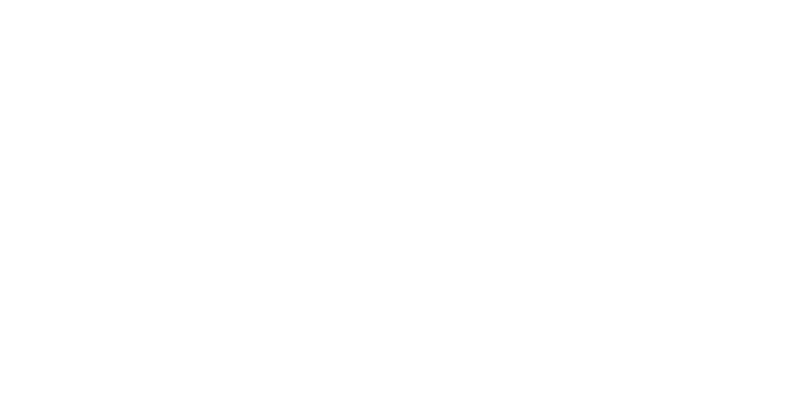
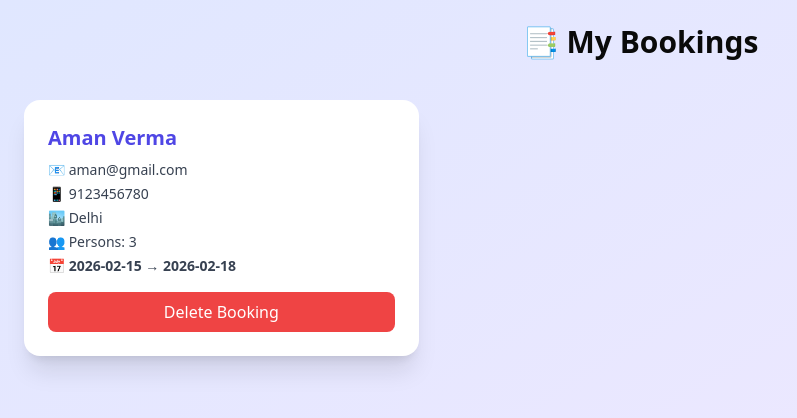
Before and after one commit to roushan-rajput/Palace-A-Hotel-Booking-Website, a React (Vite) app: page /Booking in a window 1280 px wide. Before the commit this address had no page. Shown: the top 418 px of the page, without its empty margins (0-797 px from the left). Built offline with nearby package versions, Linux system fonts and the light colour scheme; data requests are answered from the project's data file.

Commit message:
Add Database and showing bookings

```diff
--- /dev/null
+++ b/db.json
@@ -0,0 +1,14 @@
+{
+  "bookings": [
+    {
+      "id": "1",
+      "name": "Aman Verma",
+      "email": "aman@gmail.com",
+      "mobile": "9123456780",
+      "city": "Delhi",
+      "checkin": "2026-02-15",
+      "checkout": "2026-02-18",
+      "persons": 3
+    }
+  ]
+}
--- a/package.json
+++ b/package.json
@@ -10,9 +10,10 @@
     "preview": "vite preview"
   },
   "dependencies": {
+    "axios": "^1.13.4",
     "class-variance-authority": "^0.7.1",
     "clsx": "^2.1.1",
-    "framer-motion": "^12.29.0",
+    "framer-motion": "^12.29.2",
     "gsap": "^3.14.2",
     "lucide-react": "^0.563.0",
     "react": "^19.2.0",
--- a/src/App.jsx
+++ b/src/App.jsx
@@ -10,6 +10,9 @@ import Signup from "./Pages/Signup/Signup"
 import Login from "./Pages/Login/Login"
 import Loginhome from "./Pages/Loginhome/Loginhome"
 import Bookingform from "./Pages/Bookingform/Bookingform"
+import Booking from "./Pages/Booking/Booking"
+
+
 
 
 export default function App() {
@@ -22,6 +25,7 @@ export default function App() {
         <Route path="/contact" element={<Contact />} />
         <Route path="/Loginhome" element={<Loginhome />} />
         <Route path="/Bookingform" element={<Bookingform />} />
+        <Route path="/Booking" element={<Booking />} />
 
         {/* Auth Routes */}
         <Route path="/signup" element={<Signup />} />
--- a/src/Components/Navbar.jsx
+++ b/src/Components/Navbar.jsx
@@ -5,8 +5,9 @@ const StaggeredMenu = () => {
   const menuItems = [
     { label: 'Home', ariaLabel: 'Go to home page', link: '/Loginhome' },
     { label: 'About', ariaLabel: 'Learn about us', link: '/About' },
-  { label: 'Services', ariaLabel: 'View our services', link: '/services' },
-  { label: 'Contact', ariaLabel: 'Get in touch', link: '/Contact' }
+    { label: 'Contact', ariaLabel: 'Get in touch', link: '/Contact' },
+    { label: 'booking', ariaLabel: 'View your bookings', link: '/Booking' },
+    { label: 'Logout', ariaLabel: 'Log out of your account', link: '/Home' },
   ];
 
   const socialItems = [
--- a/src/Components/Staggeredmenu.jsx
+++ b/src/Components/Staggeredmenu.jsx
@@ -1,13 +1,14 @@
 import React, { useCallback, useLayoutEffect, useRef, useState } from 'react';
 import { gsap } from 'gsap';
+
 import { Link } from 'react-router-dom';
 
 const defaultItems = [
   { label: 'Home', link: '/Loginhome' },
   { label: 'About', link: '/About' },
   { label: 'Contact', link: '/Contact' },
-  { label: 'For Booking', link: '/Bookingform' },
-  { label: 'My Booking', link: '' },
+  { label: 'Book Now', link: '/Bookingform' },
+  { label: 'My Booking', link: '/Booking' },
   { label: 'Profile', link: '' },
   { label: 'Logout', link: '/Home' }
 ];
@@ -127,7 +128,7 @@ const StaggeredMenu = ({
               <Link
                 to={item.link}
                 onClick={closeMenu}
-                className="text-[1.5rem] font-bold uppercase tracking-tight text-black hover:text-[var(--accent)] transition"
+                className="text-[2rem] font-bold uppercase tracking-tight text-black hover:text-[var(--accent)] transition"
                 style={{ '--accent': accentColor }}
               >
                 {item.label}
--- /dev/null
+++ b/src/Pages/Booking/Booking.jsx
@@ -0,0 +1,87 @@
+import React, { useEffect, useState } from "react";
+import axios from "axios";
+import { motion } from "framer-motion";
+
+const Booking = () => {
+  const [bookings, setBookings] = useState([]);
+
+  const FetchData = () => {
+    axios
+      .get("http://localhost:4000/bookings")
+      //
+
+
+
+      .then((res) => setBookings(res.data))
+      .catch(() => console.log("Network issue"));
+  };
+
+  const DeleteBooking = (id) => {
+    axios.delete(`http://localhost:4000/bookings/${id}`)
+      .then(() => {
+        FetchData();
+        alert("Booking Deleted Successfully 🗑️");
+      })
+      .catch(() => alert("Delete failed"));
+  };
+
+  useEffect(() => {
+    FetchData();
+  }, []);
+
+  return (
+    <div className="min-h-screen bg-gradient-to-br from-indigo-100 to-purple-100 p-6">
+      <motion.h2
+        initial={{ opacity: 0, y: -30 }}
+        animate={{ opacity: 1, y: 0 }}
+        className="text-3xl font-bold text-center mb-10"
+      >
+        📑 My Bookings
+      </motion.h2>
+
+      {bookings.length === 0 ? (
+        <p className="text-center text-gray-500 text-lg">
+          No bookings found 😔
+        </p>
+      ) : (
+        <div className="grid grid-cols-1 md:grid-cols-2 lg:grid-cols-3 gap-6">
+          {bookings.map((b, index) => (
+            <motion.div
+              key={b.id}
+              initial={{ opacity: 0, y: 40 }}
+              animate={{ opacity: 1, y: 0 }}
+              transition={{ delay: index * 0.1 }}
+              whileHover={{ scale: 1.05 }}
+              className="bg-white rounded-2xl shadow-xl p-6"
+            >
+              <h3 className="text-xl font-bold mb-2 text-indigo-600">
+                {b.name}
+              </h3>
+
+              <div className="space-y-1 text-sm text-gray-700">
+                <p>📧 <span className="font-medium">{b.email}</span></p>
+                <p>📱 {b.mobile}</p>
+                <p>🏙️ {b.city}</p>
+                <p>👥 Persons: {b.persons}</p>
+                <p>
+                  📅 <span className="font-semibold">{b.checkin}</span> →{" "}
+                  <span className="font-semibold">{b.checkout}</span>
+                </p>
+              </div>
+
+              <motion.button
+                whileTap={{ scale: 0.9 }}
+                onClick={() => DeleteBooking(b.id)}
+                className="mt-4 w-full bg-red-500 hover:bg-red-600 text-white py-2 rounded-lg transition"
+              >
+                Delete Booking
+              </motion.button>
+            </motion.div>
+          ))}
+        </div>
+      )}
+    </div>
+  );
+};
+
+export default Booking;
--- a/src/Pages/Bookingform/Bookingform.jsx
+++ b/src/Pages/Bookingform/Bookingform.jsx
@@ -1,87 +1,120 @@
-import { motion } from "framer-motion"
-import { div } from "framer-motion/client"
-import { NavLink } from "react-router-dom"
-
+import { motion } from "framer-motion";
+import { NavLink } from "react-router-dom";
+import { useState } from "react";
+import axios from "axios";
 
 export default function BookingForm() {
 
+  const [formData, setFormData] = useState({
+    name: "",
+    email: "",
+    mobile: "",
+    city: "",
+    checkin: "",
+    checkout: "",
+    persons: ""
+  });
+
+  const handleChange = (e) => {
+    setFormData({
+      ...formData,
+      [e.target.name]: e.target.value
+    });
+  };
+
+  const handleSubmit = (e) => {
+    e.preventDefault();
+
+    axios.post("http://localhost:4000/bookings", formData)
+      .then(() => {
+        alert("🎉 Booking Successful!");
+        setFormData({
+          name: "",
+          email: "",
+          mobile: "",
+          city: "",
+          checkin: "",
+          checkout: "",
+          persons: ""
+        });
+      })
+      .catch(() => {
+        alert("❌ Booking Failed");
+      });
+  };
+
   return (
-
     <div className="min-h-screen flex items-center justify-center
       bg-gradient-to-br from-black via-gray-900 to-black px-4">
 
-      {/* FORM CARD */}
       <motion.div
         initial={{ opacity: 0, y: 60 }}
         animate={{ opacity: 1, y: 0 }}
-        transition={{ duration: 0.8, ease: "easeOut" }}
+        transition={{ duration: 0.8 }}
         className="bg-white/10 backdrop-blur-xl
         p-8 rounded-2xl shadow-2xl w-full max-w-xl text-white"
       >
         <h2 className="text-3xl font-bold text-center mb-6">
           Luxury Palace Booking
         </h2>
+
         <NavLink to="/Loginhome"
-          className="bg-yellow-500 text-black px-4 py-1 rounded-lg"
-        >
+          className="bg-yellow-500 text-black px-4 py-1 rounded-lg">
           Go Back....
-        </NavLink><br /><br />
+        </NavLink>
+
+        <br /><br />
 
         {/* FORM */}
-        <form className="space-y-4">
+        <form className="space-y-4" onSubmit={handleSubmit}>
 
-          <input
-            type="text"
-            placeholder="Full Name"
-            className="w-full p-3 rounded-lg bg-black/40
-            focus:ring-2 focus:ring-pink-500 outline-none"
-          />
+          <input name="name" value={formData.name}
+            onChange={handleChange}
+            type="text" placeholder="Full Name"
+            className="w-full p-3 rounded-lg bg-black/40" />
 
-          <input
-            type="email"
-            placeholder="Email ID"
-            className="w-full p-3 rounded-lg bg-black/40
-            focus:ring-2 focus:ring-pink-500 outline-none"
-          />
+          <input name="email" value={formData.email}
+            onChange={handleChange}
+            type="email" placeholder="Email ID"
+            className="w-full p-3 rounded-lg bg-black/40" />
 
-          <input
-            type="tel"
-            placeholder="Mobile Number"
-            className="w-full p-3 rounded-lg bg-black/40
-            focus:ring-2 focus:ring-pink-500 outline-none"
-          />
+          <input name="mobile" value={formData.mobile}
+            onChange={handleChange}
+            type="tel" placeholder="Mobile Number"
+            className="w-full p-3 rounded-lg bg-black/40" />
 
-          <input
-            type="text"
-            placeholder="City"
-            className="w-full p-3 rounded-lg bg-black/40
-            focus:ring-2 focus:ring-pink-500 outline-none"
-          />
+          <input name="city" value={formData.city}
+            onChange={handleChange}
+            type="text" placeholder="City"
+            className="w-full p-3 rounded-lg bg-black/40" />
 
           <div className="grid grid-cols-2 gap-4">
-            <input type="date" className="p-3 rounded-lg bg-black/40" />
-            <input type="date" className="p-3 rounded-lg bg-black/40" />
+            <input name="checkin" value={formData.checkin}
+              onChange={handleChange}
+              type="date" className="p-3 rounded-lg bg-black/40" />
+
+            <input name="checkout" value={formData.checkout}
+              onChange={handleChange}
+              type="date" className="p-3 rounded-lg bg-black/40" />
           </div>
 
-          <input
-            type="number"
-            placeholder="No. of Persons"
-            className="w-full p-3 rounded-lg bg-black/40
-            focus:ring-2 focus:ring-pink-500 outline-none"
-          />
+          <input name="persons" value={formData.persons}
+            onChange={handleChange}
+            type="number" placeholder="No. of Persons"
+            className="w-full p-3 rounded-lg bg-black/40" />
 
-          {/* BUTTON */}
           <motion.button
+            type="submit"
             whileHover={{ scale: 1.05 }}
             whileTap={{ scale: 0.95 }}
-            className="w-full bg-pink-600 py-3 rounded-lg
-            font-semibold tracking-wide hover:bg-pink-700 transition"
+            className="w-full bg-pink-600 py-3 rounded-lg"
           >
             Book Palace
           </motion.button>
 
+
         </form>
       </motion.div>
     </div>
-  )
+  );
 }
--- a/src/Pages/Home/Home.jsx
+++ b/src/Pages/Home/Home.jsx
@@ -11,9 +11,6 @@ export default function Home() {
   return (
 
     <div className="w-full">
-
-
-
       {/* HERO SECTION WITH VIDEO */}
       <section className="relative min-h-screen overflow-hidden">
 
@@ -249,7 +246,7 @@ export default function Home() {
               initial={{ opacity: 0, y: 40 }}
               whileInView={{ opacity: 1, y: 0 }}
               transition={{ duration: 0.5, delay: i * 0.1 }}
-              className="bg-blue-200 p-8 rounded-3xl shadow-lg
+              className="bg-blue-00 p-8 rounded-3xl shadow-lg
                    hover:-translate-y-2 hover:shadow-2xl transition  bg-blue-200"
             >
               <h3 className="text-xl font-semibold mb-3">{item[0]}</h3>
```
Also changed, not shown: src/Pages/Booking/Booking.css (added), 1 other file (tests, documents, lock files or other folders). Lines whose indentation alone changed are shown as unchanged.
